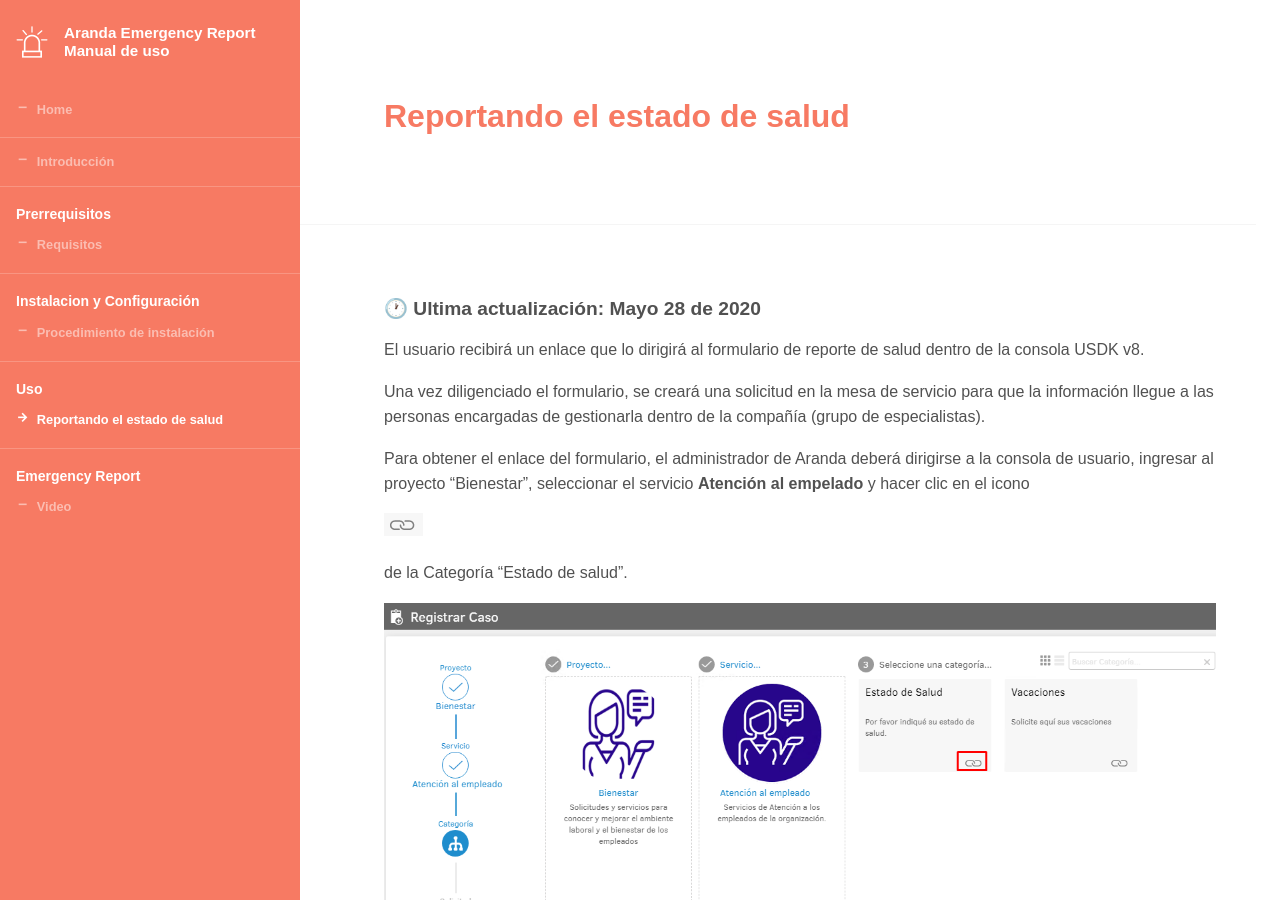
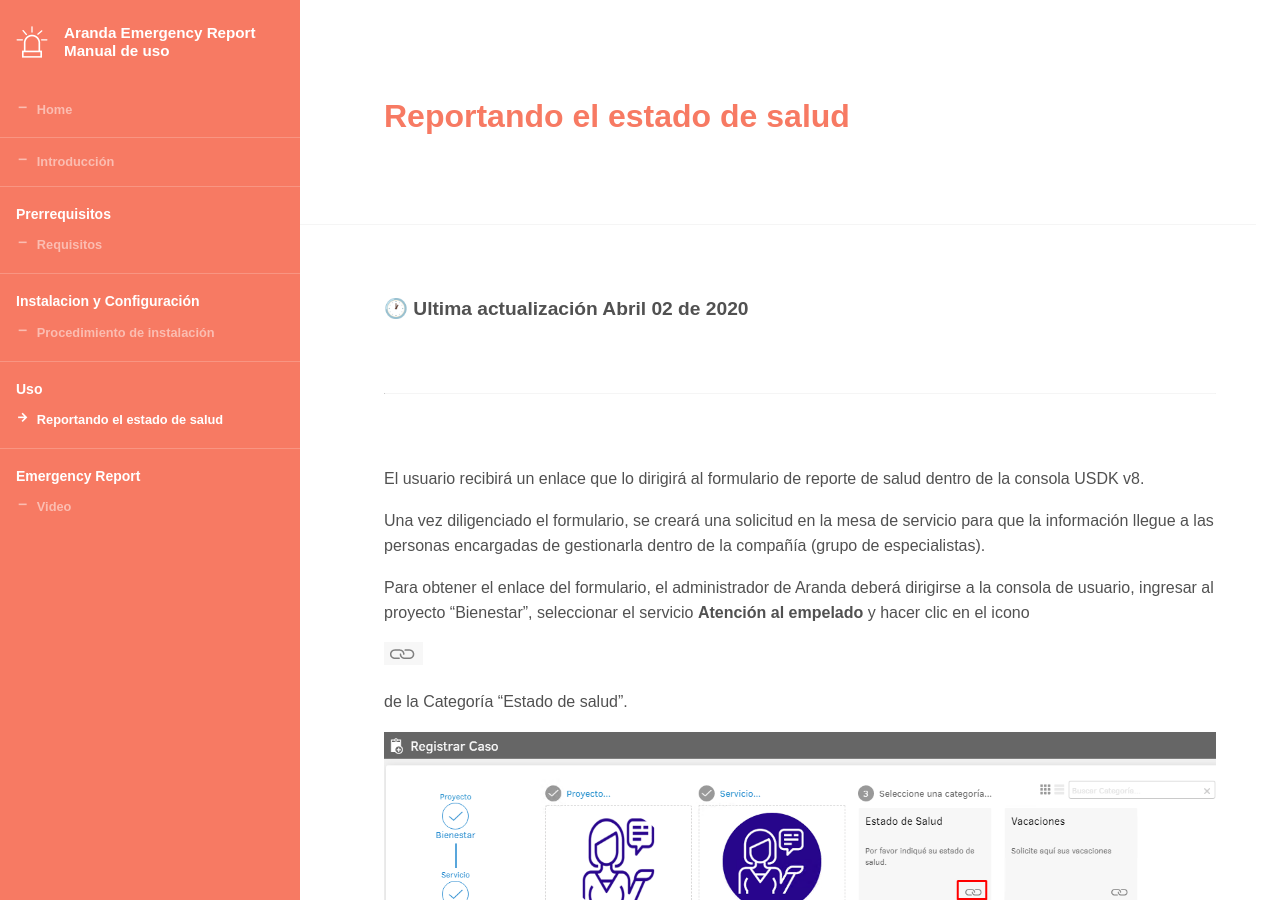
Before and after one commit to Nats85/ArandaEmergencyReport, a Jekyll site: the page built from _docs/uso/uso.md, in a window 1280 px wide and 900 px high. Built offline with Jekyll 4.4.1, drawn with Linux system fonts in a browser that asks for light colours.

Commit message:
Update uso.md

```diff
--- a/_docs/uso/uso.md
+++ b/_docs/uso/uso.md
@@ -2,8 +2,8 @@
 title: Reportando el estado de salud
 info:
 ---
-###### 🕐 Ultima actualización: Mayo 28 de 2020
-
+## 🕐 Ultima actualización Abril 02 de 2020
+<hr>
 
 
 
```
